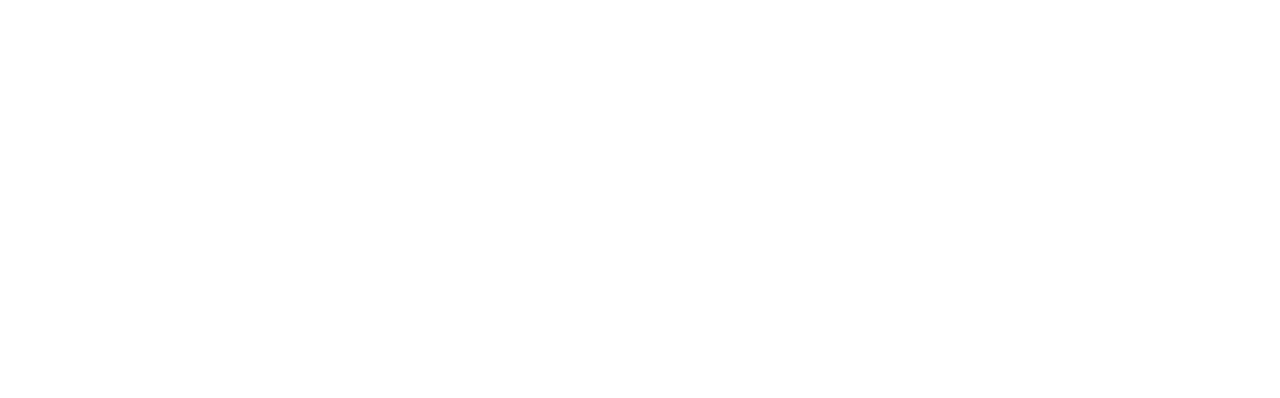
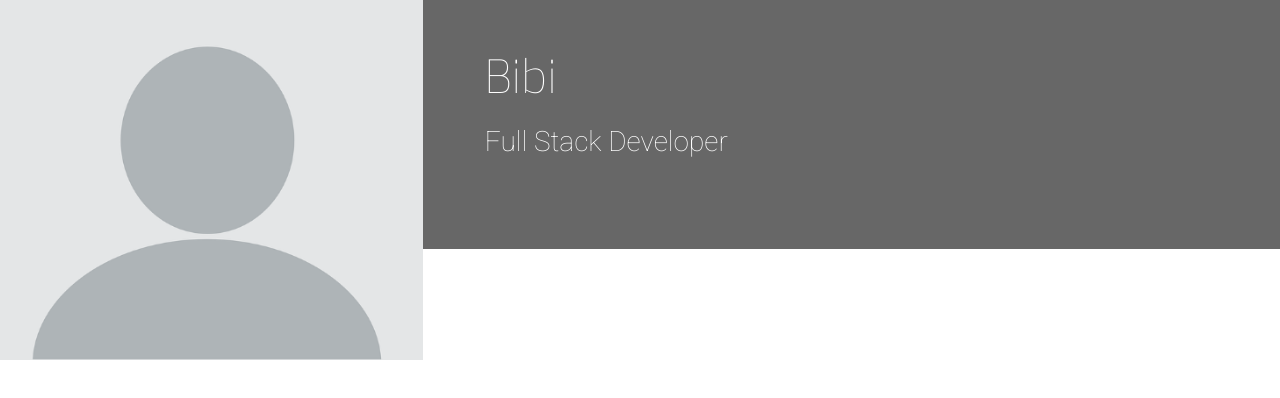
Before and after one commit to tee-24/Resume, a plain HTML site: page index.html in a window 1280 px wide. Drawn offline with nearby package versions, Linux system fonts and the light colour scheme.

Commit message:
Style header

```diff
--- a/assets/css/style.css
+++ b/assets/css/style.css
@@ -0,0 +1,44 @@
+/* Google Fonts */
+@import url('https://fonts.googleapis.com/css2?family=Exo:ital,wght@0,100..900;1,100..900&family=Roboto:ital,wght@0,100;0,300;0,400;0,500;0,700;0,900;1,100;1,300;1,400;1,500;1,700;1,900&display=swap');
+
+/* Colors */
+.bg-color-name-title {
+    background-color: #676767;
+}
+
+/* Heading */
+header {
+    margin: 0;
+}
+
+.heading {
+    margin-left: 50px;
+}
+
+.logo {
+    background: url('../images/profile.png');
+    background-position: center;
+    background-repeat: no-repeat;
+    background-size: cover;
+    min-height: 360px;
+    transition: all .5s ease-in-out;
+    -moz-transition: all .5s ease-in-out;
+    -webkit-transition: all .5s ease-in-out;
+}
+
+.name {
+    font-family: "Exo", sans-serif;
+    font-size: 46px;
+    font-weight: 100;
+    margin-top: 50px;
+    color: #fff;
+}
+
+.title {
+    font-family: "Roboto", sans-serif;
+    font-size: 28px;
+    font-weight: 200;
+    margin-top: 20px;
+    margin-bottom: 90px;
+    color: #fff;
+}
--- a/index.html
+++ b/index.html
@@ -10,6 +10,9 @@
     <script src="https://cdn.jsdelivr.net/npm/bootstrap@5.3.3/dist/js/bootstrap.bundle.min.js"
         integrity="sha384-YvpcrYf0tY3lHB60NNkmXc5s9fDVZLESaAA55NDzOxhy9GkcIdslK1eN7N6jIeHz" crossorigin="anonymous">
     </script>
+    <link rel="stylesheet" href="assets/css/style.css" type="text/css">
+
+
     <!-- TITLE -->
     <title>Bibi</title>
 </head>
@@ -17,6 +20,21 @@
 <body>
     <!-- HEADER -->
     <header>
+        <div class="row">
+            <a href="index.html" class="col-md-4 logo">
+
+            </a>
+            <div class="col-md-8">
+                <div class="row bg-color-name-title">
+                    <div class="col heading">
+                        <h1 class="name">Bibi</h1>
+                        <h2 class="title">Full Stack Developer</h2>
+
+                    </div>
+                </div>
+
+            </div>
+        </div>
 
     </header>
     <section>
```
Also changed, not shown: assets/images/profile.png (added).
